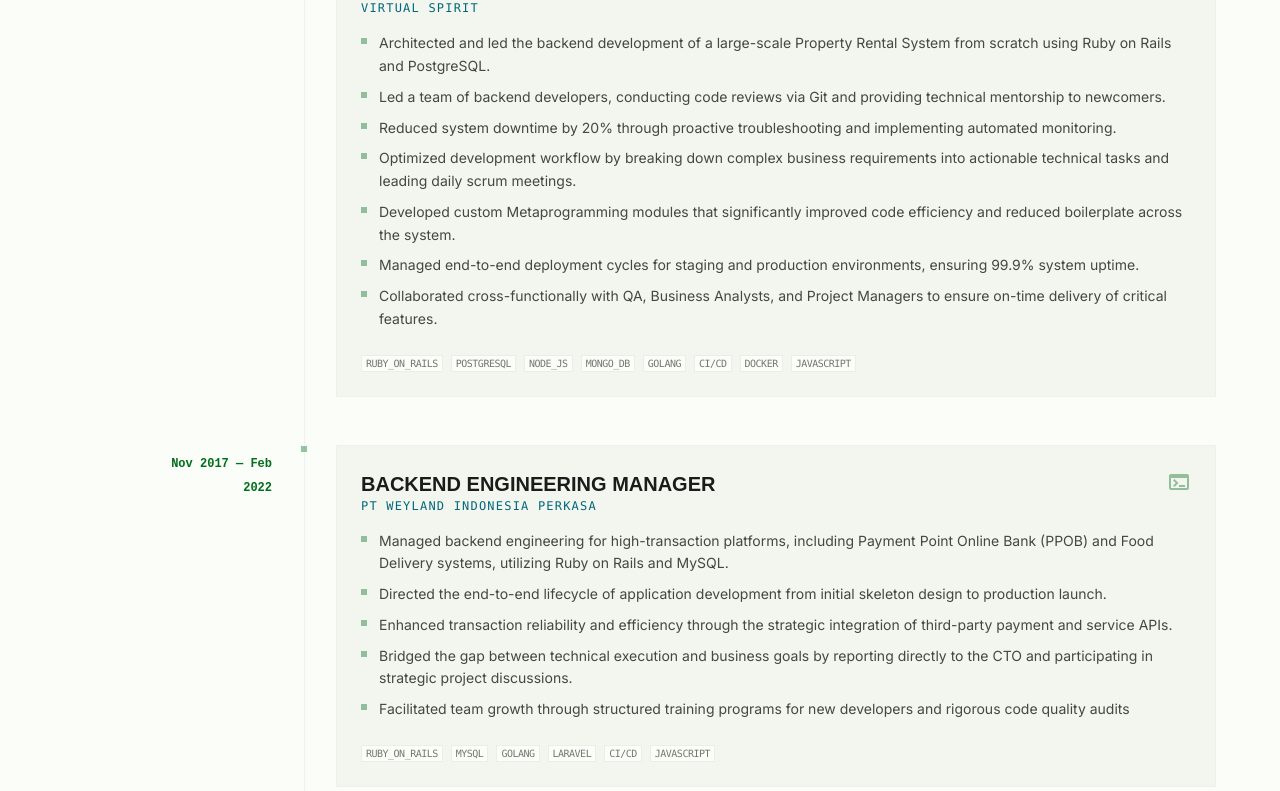
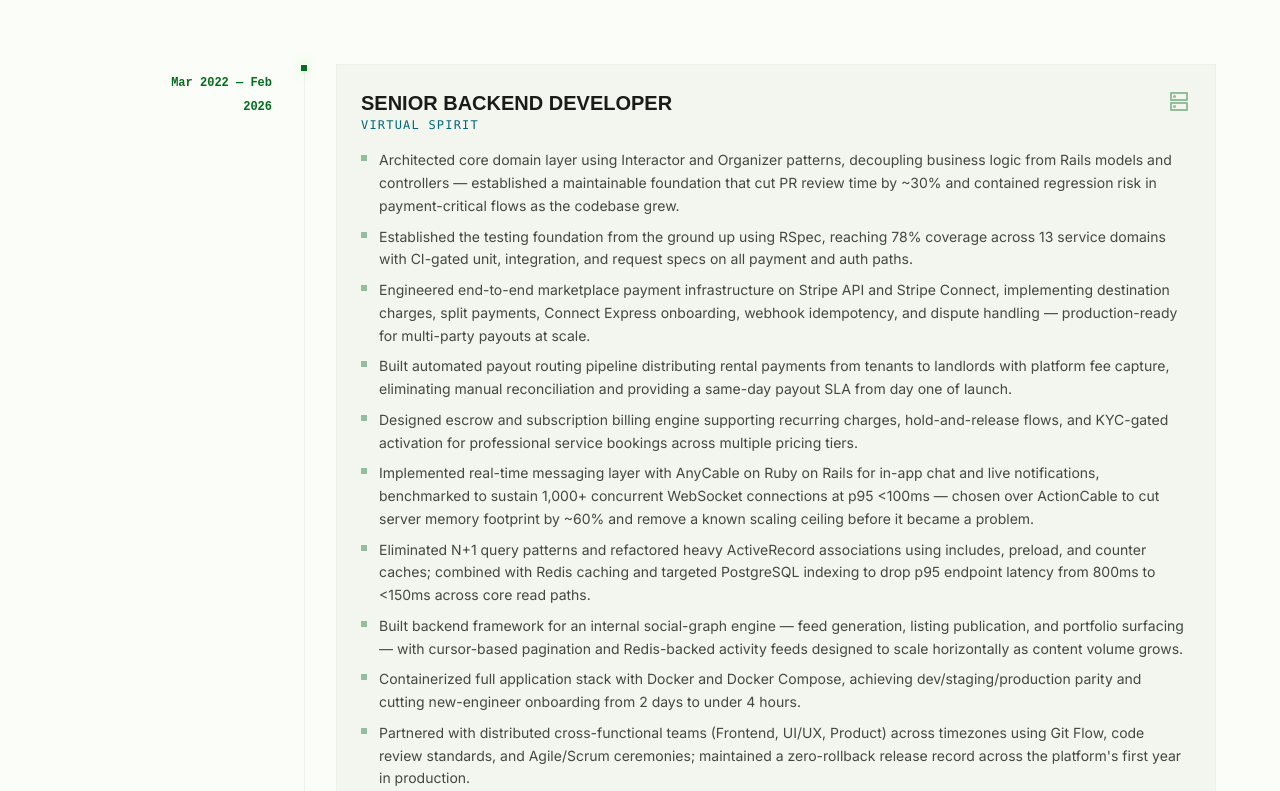
Before and after one commit to mgrware/porto, a Nuxt app: page / in a window 1280 px wide. Shown: the part 1829-2620 px from the top of the page. Built offline with nearby package versions, Linux system fonts and the light colour scheme; no server answers; a web font is replaced by a local one.

Commit message:
fix porto

```diff
--- a/app/components/organisms/ExperienceTimeline.vue
+++ b/app/components/organisms/ExperienceTimeline.vue
@@ -74,13 +74,16 @@ const experiences = [
     icon: 'dns',
     active: true,
     description: [
-      'Architected and led the backend development of a large-scale Property Rental System from scratch using Ruby on Rails and PostgreSQL.',
-      'Led a team of backend developers, conducting code reviews via Git and providing technical mentorship to newcomers.',
-      'Reduced system downtime by 20% through proactive troubleshooting and implementing automated monitoring.',
-      'Optimized development workflow by breaking down complex business requirements into actionable technical tasks and leading daily scrum meetings.',
-      'Developed custom Metaprogramming modules that significantly improved code efficiency and reduced boilerplate across the system.',
-      'Managed end-to-end deployment cycles for staging and production environments, ensuring 99.9% system uptime.',
-      'Collaborated cross-functionally with QA, Business Analysts, and Project Managers to ensure on-time delivery of critical features.'
+      'Architected core domain layer using Interactor and Organizer patterns, decoupling business logic from Rails models and controllers — established a maintainable foundation that cut PR review time by ~30% and contained regression risk in payment-critical flows as the codebase grew.',
+      'Established the testing foundation from the ground up using RSpec, reaching 78% coverage across 13 service domains with CI-gated unit, integration, and request specs on all payment and auth paths.',
+      'Engineered end-to-end marketplace payment infrastructure on Stripe API and Stripe Connect, implementing destination charges, split payments, Connect Express onboarding, webhook idempotency, and dispute handling — production-ready for multi-party payouts at scale.',
+      'Built automated payout routing pipeline distributing rental payments from tenants to landlords with platform fee capture, eliminating manual reconciliation and providing a same-day payout SLA from day one of launch.',
+      'Designed escrow and subscription billing engine supporting recurring charges, hold-and-release flows, and KYC-gated activation for professional service bookings across multiple pricing tiers.',
+      'Implemented real-time messaging layer with AnyCable on Ruby on Rails for in-app chat and live notifications, benchmarked to sustain 1,000+ concurrent WebSocket connections at p95 <100ms — chosen over ActionCable to cut server memory footprint by ~60% and remove a known scaling ceiling before it became a problem.',
+      'Eliminated N+1 query patterns and refactored heavy ActiveRecord associations using includes, preload, and counter caches; combined with Redis caching and targeted PostgreSQL  indexing to drop p95 endpoint latency from 800ms to <150ms across core read paths.',
+      'Built backend framework for an internal social-graph engine — feed generation, listing publication, and portfolio surfacing — with cursor-based pagination and Redis-backed activity feeds designed to scale horizontally as content volume grows.',
+      'Containerized full application stack with Docker and Docker Compose, achieving dev/staging/production parity and cutting new-engineer onboarding from 2 days to under 4 hours.',
+      'Partnered with distributed cross-functional teams (Frontend, UI/UX, Product) across timezones using Git Flow, code review standards, and Agile/Scrum ceremonies; maintained a zero-rollback release record across the platform\'s first year in production.'
     ],
     tags: ['RUBY_ON_RAILS', 'POSTGRESQL', 'NODE_JS', 'MONGO_DB', 'GOLANG', 'CI/CD', 'DOCKER', 'JAVASCRIPT']
   },
@@ -91,11 +94,15 @@ const experiences = [
     icon: 'terminal',
     active: false,
     description: [
-      'Managed backend engineering for high-transaction platforms, including Payment Point Online Bank (PPOB) and Food Delivery systems, utilizing Ruby on Rails and MySQL.',
-      'Directed the end-to-end lifecycle of application development from initial skeleton design to production launch.',
-      'Enhanced transaction reliability and efficiency through the strategic integration of third-party payment and service APIs.',
-      'Bridged the gap between technical execution and business goals by reporting directly to the CTO and participating in strategic project discussions.',
-      'Facilitated team growth through structured training programs for new developers and rigorous code quality audits'
+      'Owned end-to-end engineering for a multi-rail fintech super-app spanning 7 core service domains and 21+ sub-services — bill payments (PPOB), ticketing, transfers & disbursement, e-money, QRIS, top-up/withdrawal, and school cashless — all behind a unified agent and consumer experience.',
+      'Hired and led an 8-person engineering org (5 backend developers, 2 QA, 1 system analyst), owning recruitment, technical interviews, performance reviews, and mentorship; built the team from the ground up to support a growing transaction volume.',
+      'Sustained 1,000 TPS at peak with 99.9% uptime during high-demand windows (utility payment cycles, ticketing rushes), through proactive bottleneck mitigation, load balancing on Nginx and AWS ALB, and horizontal scaling of stateless services.',
+      'Led the architectural migration from a legacy Rails monolith to a distributed microservices platform, decomposing tightly-coupled billing and ticketing flows into independently deployable services — improved fault isolation, eliminated cross-domain deploy contention, and unlocked parallel team velocity.',
+      'Architected and maintained 10+ third-party integrations powering the platform\'s revenue streams, including Finnet / Finpay (payment gateway, P2P), Tiket.com (rail and hotel), Aeroticket (airlines), Redbus (intercity bus), Indotama (rail), Infobip (SMS/OTP), OneSignal (push), and internal SSO/Cashless services across the Atozpay ecosystem — each with its own auth model, idempotency contract, and failure mode.',
+      'Designed automated dispatch and routing algorithms for a multi-sided ecosystem (Users, Merchant Partners, Drivers) optimized for high-density, short-distance delivery routes — reduced average dispatch latency and improved driver utilization across peak hours.',
+      'Established a predictable release cadence of one production deploy per sprint with code-review gates, staging validation, and rollback playbooks — turning deployments from risk events into routine operations.',
+      'Instituted Agile/Scrum ceremonies, sprint planning, and a code review culture across the engineering org; standardized SDLC practices from ticket grooming through post-deploy monitoring, lifting team velocity and on-time delivery of high-impact features.',
+      'Promoted from Senior Backend Developer to Engineering Manager after 2 year — given full ownership of the technology department, hiring authority, and architectural direction.'
     ],
     tags: ['RUBY_ON_RAILS', 'MYSQL', 'GOLANG', 'LARAVEL', 'CI/CD', 'JAVASCRIPT']
   },
--- a/app/components/organisms/HeroSection.vue
+++ b/app/components/organisms/HeroSection.vue
@@ -28,7 +28,7 @@
       </h1>
 
       <p class="font-body text-on-surface-variant max-w-xl text-lg leading-relaxed">
-        An experienced programmer with a decade of experience in large scale projects especially using ruby on rails ones, My experience includes integrating third-party APIs, such as the Shopeepay  API, Stripe API, implementing AES-256 encryption  and meta programming for generate code dynamically and reducing redundancy code. In my free time, I also gained experience with Golang, Node.js, and PHP, which has broadened my understanding of backend development across multiple ecosystems.
+        Senior Backend Engineer with 10+ years architecting fintech-grade marketplace platforms on Ruby on Rails, Go, and PostgreSQL. Deep specialization in Stripe Connect payment infrastructure — split payments, escrow, subscriptions, and automated payouts — with end-to-end ownership from technical design to production. Previously Engineering Manager running a department behind a system that sustained 1,000 TPS at 99.9% uptime; most recently led the backend build for an early-stage rental and services marketplace from zero to production. Now focused on hands-on senior IC work, partnering with remote cross-functional teams to ship reliable, observable, and well-tested backend systems.
       </p>
 
       <div class="flex flex-wrap gap-4 pt-4">
```
